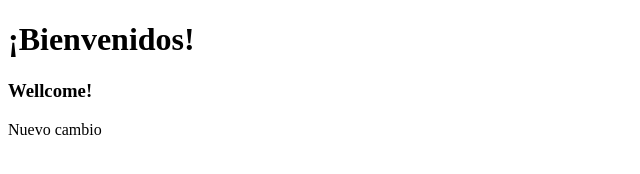
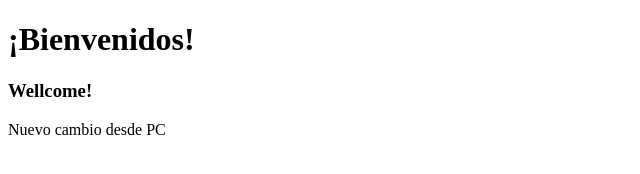
Before and after one commit to EALuckie/ammigos, a plain HTML site: page index.html in a window 1280 px wide. Shown: the full height of the page, 0-640 px from the left. Drawn offline with Linux system fonts and the light colour scheme.

Commit message:
Actualización desde PC

```diff
--- a/index.html
+++ b/index.html
@@ -6,6 +6,6 @@
     <body>
         <h1>¡Bienvenidos!</h1>
         <h3>Wellcome!</h3>
-        Nuevo cambio
+        Nuevo cambio desde PC
     </body>
 </html>
```
